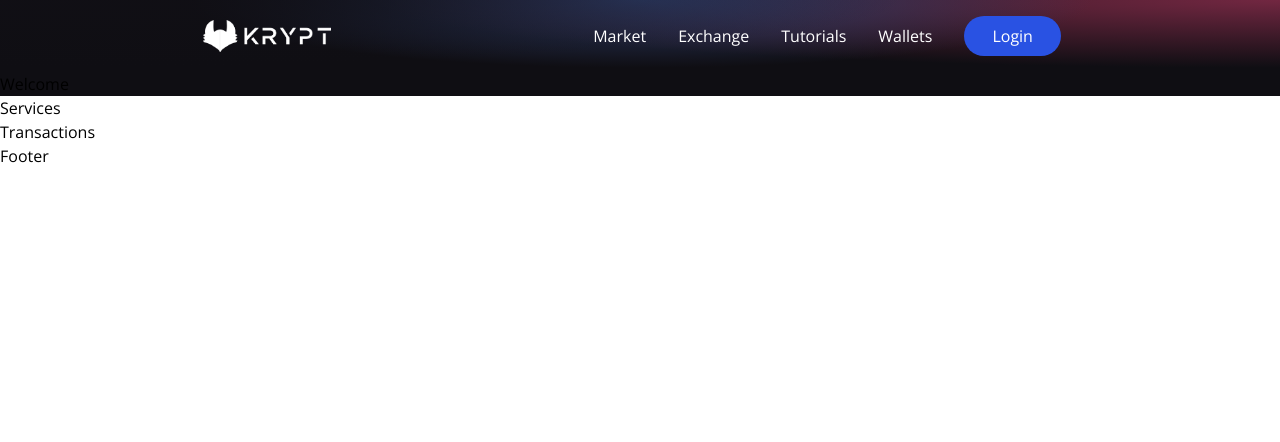
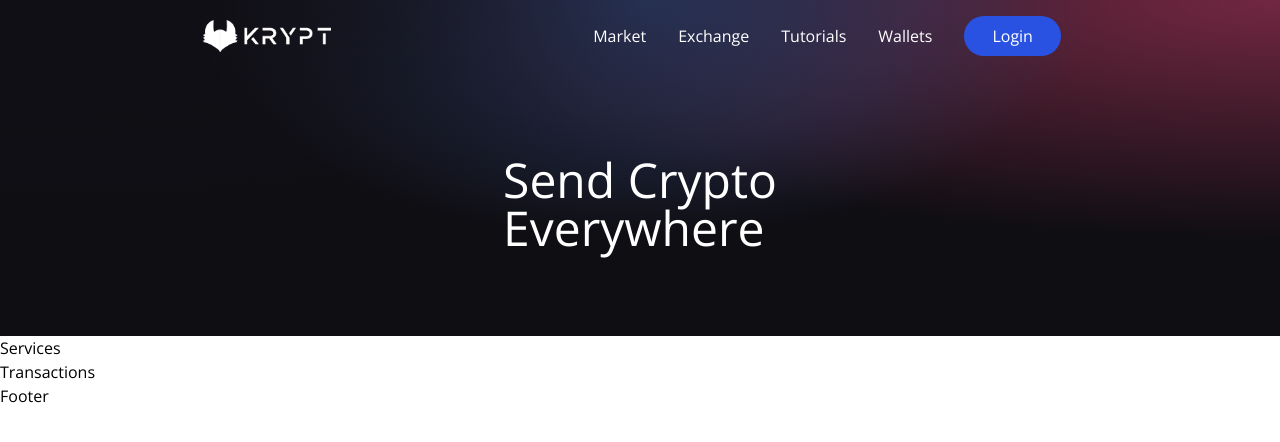
Before and after one commit to Dozie2001/Krypt-finances, a React (Vite) app in the folder client/: page / in a window 1280 px wide. Shown: the top 442 px of the page. Built offline with nearby package versions, Linux system fonts and the light colour scheme.

Commit message:
Adjustments to Welcome Bar

```diff
--- a/client/src/components/Welcome.jsx
+++ b/client/src/components/Welcome.jsx
@@ -1,6 +1,20 @@
+import { AiFillPlayCircle } from 'react-icons/ai';
+import { SiEthereum } from "react-icons/si";
+import { BsInfoCircle } from 'react-icons/bs';
+
+import { Loader } from './';
+
 const Welcome = () => {
     return (
-        <h1>Welcome</h1>
+       <div className="flex w-full justify-center items-center">
+        <div className="flex md:flex-row flex-col items-start justify-between md:p-20 py-1 px-4">
+            <div className="flex flex-1 justify-start  flex-col md:mr">
+                <h1 className="text-3xl sm:text-5xl text-white gradient py-1">
+                    Send Crypto <br /> Everywhere
+                </h1>
+            </div>
+        </div>
+       </div>
     )
 }
 
```
